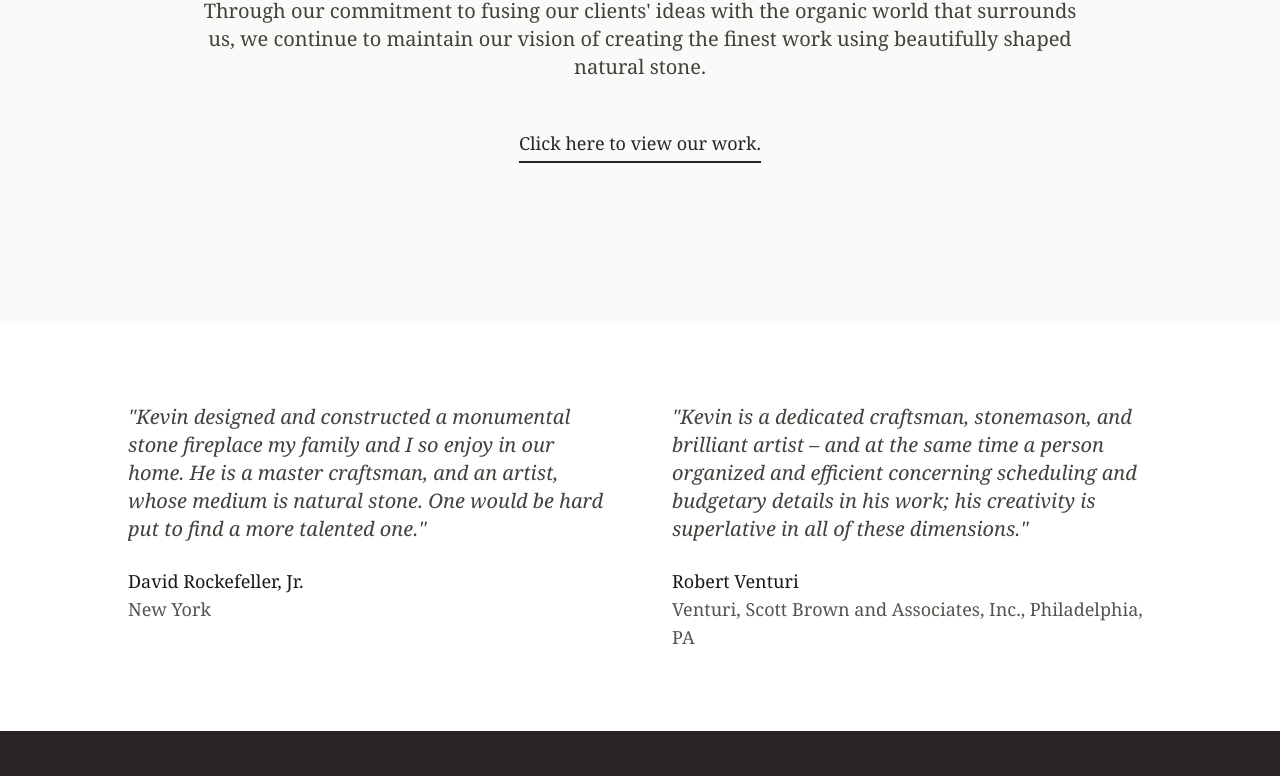
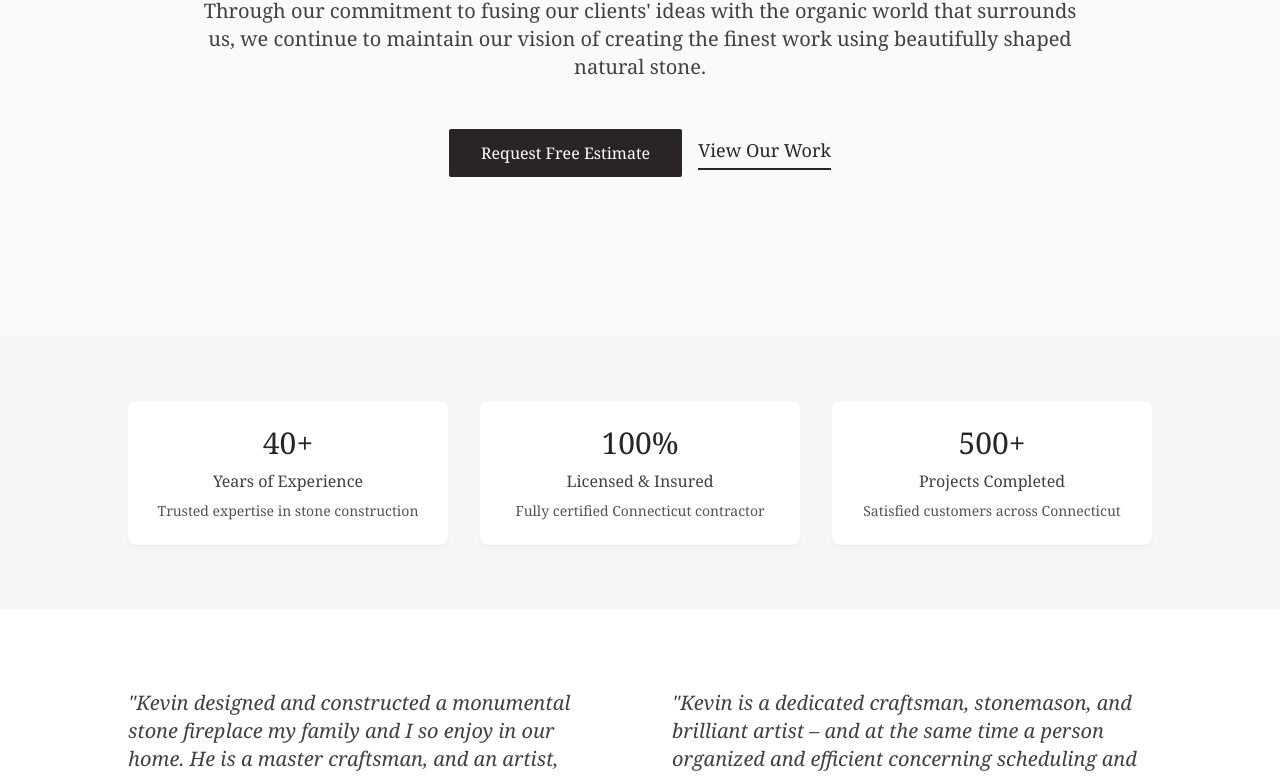
Before and after one commit to bettercallzaal/cedartide, a Next.js app: page / in a window 1280 px wide. Shown: the part 436-1212 px from the top of the page. Built offline with nearby package versions, Linux system fonts and the light colour scheme.

Commit message:
Implement industry best practices: stronger CTAs, trust signals section, and enhanced contact information

```diff
--- a/app/contact/page.tsx
+++ b/app/contact/page.tsx
@@ -55,6 +55,14 @@ export default function Contact() {
                     <div className="text-stone-700">
                       <p>Mon - Sat: 8AM - 6PM</p>
                       <p>Sun: Closed</p>
+                    </div>
+                  </div>
+
+                  <div>
+                    <h3 className="text-lg font-medium text-stone-900 mb-2">Service Area</h3>
+                    <div className="text-stone-700">
+                      <p>Connecticut and surrounding areas</p>
+                      <p className="text-sm text-stone-600 mt-1">Contact us to confirm service in your area</p>
                     </div>
                   </div>
                 </div>
--- a/app/page.tsx
+++ b/app/page.tsx
@@ -19,12 +19,43 @@ export default function Home() {
               <p className="text-lg sm:text-xl text-stone-700 mb-12 leading-relaxed">
                 Through our commitment to fusing our clients' ideas with the organic world that surrounds us, we continue to maintain our vision of creating the finest work using beautifully shaped natural stone.
               </p>
-              <a
-                href="/portfolio"
-                className="inline-block text-stone-800 border-b-2 border-stone-800 pb-1 text-lg font-medium hover:text-stone-600 hover:border-stone-600 transition-colors duration-200"
-              >
-                Click here to view our work.
-              </a>
+              <div className="flex flex-col sm:flex-row gap-4 justify-center items-center">
+                <a
+                  href="/contact"
+                  className="inline-block bg-stone-800 text-white px-8 py-3 rounded-sm hover:bg-stone-900 transition-colors duration-200 font-medium"
+                >
+                  Request Free Estimate
+                </a>
+                <a
+                  href="/portfolio"
+                  className="inline-block text-stone-800 border-b-2 border-stone-800 pb-1 text-lg font-medium hover:text-stone-600 hover:border-stone-600 transition-colors duration-200"
+                >
+                  View Our Work
+                </a>
+              </div>
+            </div>
+          </div>
+        </div>
+      </section>
+
+      {/* Trust Signals Section */}
+      <section className="py-16 px-4 sm:px-6 lg:px-8 bg-stone-100">
+        <div className="max-w-5xl mx-auto">
+          <div className="grid grid-cols-1 md:grid-cols-3 gap-8 text-center">
+            <div className="bg-white rounded-lg p-6 shadow-sm">
+              <div className="text-3xl font-serif text-stone-800 mb-2">40+</div>
+              <div className="text-stone-700 font-medium">Years of Experience</div>
+              <div className="text-sm text-stone-600 mt-2">Trusted expertise in stone construction</div>
+            </div>
+            <div className="bg-white rounded-lg p-6 shadow-sm">
+              <div className="text-3xl font-serif text-stone-800 mb-2">100%</div>
+              <div className="text-stone-700 font-medium">Licensed & Insured</div>
+              <div className="text-sm text-stone-600 mt-2">Fully certified Connecticut contractor</div>
+            </div>
+            <div className="bg-white rounded-lg p-6 shadow-sm">
+              <div className="text-3xl font-serif text-stone-800 mb-2">500+</div>
+              <div className="text-stone-700 font-medium">Projects Completed</div>
+              <div className="text-sm text-stone-600 mt-2">Satisfied customers across Connecticut</div>
             </div>
           </div>
         </div>
```
